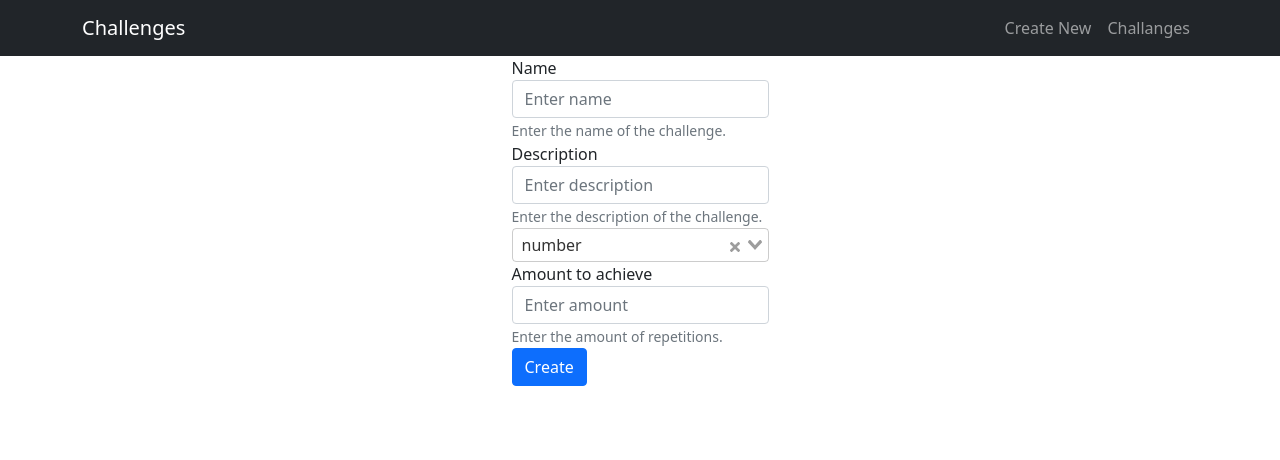
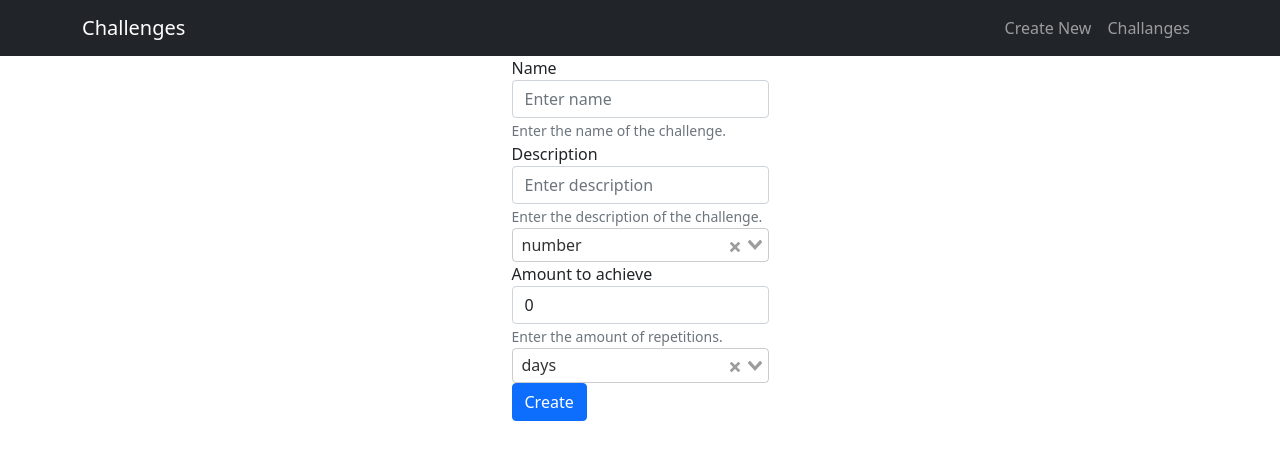
Before and after one commit to go-challenges/achievements-ui, a Vue app: page /new in a window 1280 px wide. Shown: the top 460 px of the page. Built offline with nearby package versions, Linux system fonts and the light colour scheme.

Commit message:
Add measurments to number type

```diff
--- a/src/views/NewChallengeView.vue
+++ b/src/views/NewChallengeView.vue
@@ -5,10 +5,14 @@ export default {
     return {
       name: "",
       description: "",
-      properties: {},
+      properties: {
+        measure: "days",
+        amount: 0,
+      },
       type: "number",
       typeForm: "number",
       options: ["number", "time"],
+      measurements: ["days", "hours", "reps"],
     };
   },
   methods: {
@@ -81,6 +85,12 @@ export default {
       <small id="amountHelp" class="form-text text-muted"
         >Enter the amount of repetitions.</small
       >
+      <vue-select
+        :options="measurements"
+        v-model="properties.measure"
+        :value="properties.measure"
+        label="measure"
+      />
     </div>
     <div v-if="typeForm === 'time'">
       <label for="time">Time to achieve</label>
```
